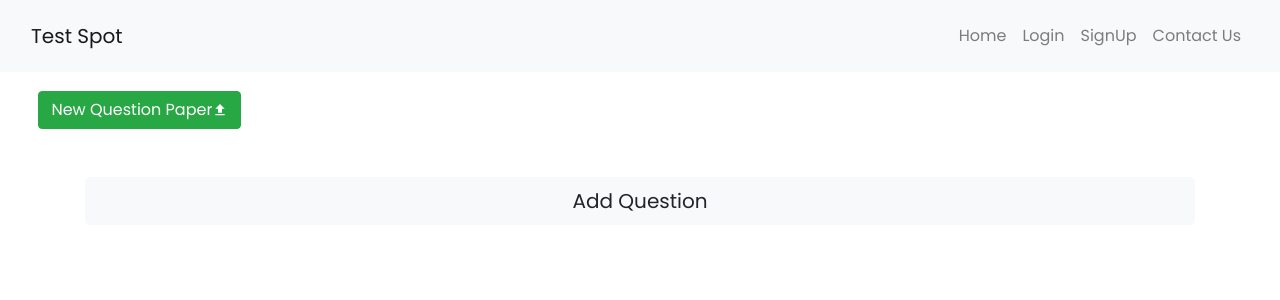
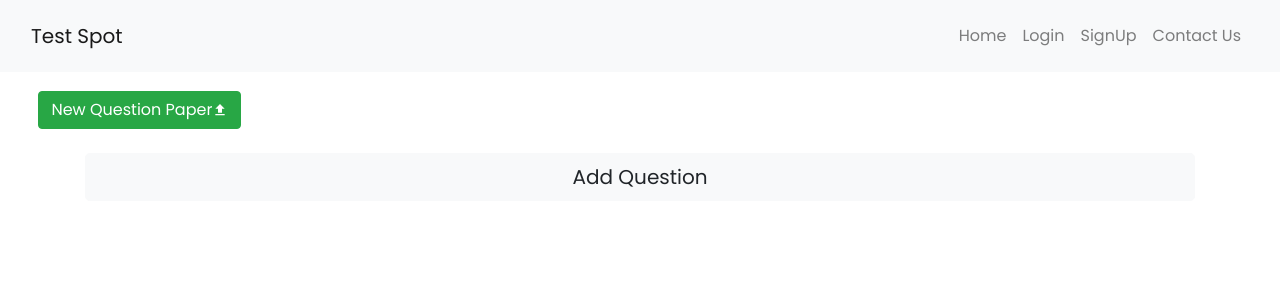
Before and after one commit to Sreejit7/online_examination_frontend, a React (Create React App) app: page /uploadQuestion in a window 1280 px wide. Shown: the top 300 px of the page. Built offline with nearby package versions, Linux system fonts and the light colour scheme.

Commit message:
Updated Question Add, Edit & Delete functionality

```diff
--- a/src/components/AddQuestion/AddQuestion.jsx
+++ b/src/components/AddQuestion/AddQuestion.jsx
@@ -1,27 +1,23 @@
-import { useState } from "react";
+import { useEffect, useState } from "react";
 import { Button, FormControl, InputGroup } from "react-bootstrap";
 import { MdDone, MdDelete } from 'react-icons/md';
 import { FaEdit } from 'react-icons/fa';
 import { useGlobalContext } from "../../context";
 import './AddQuestion.css';
 
-function AddQuestion({ questionIndex }) {
-  const { questions, setQuestions, questionCount, setQuestionCount } = useGlobalContext();
+function AddQuestion({ questionIndex, question }) {
+  const { questions, setQuestions } = useGlobalContext();
   const [questionItem, setQuestionItem] = useState({
     title: '',
     options: ['','','',''],
     correctIndex: null
   });
-  const [inputMode, setInputMode] = useState(false);
   const [saveMode, setSaveMode] = useState(false);
-  const [editMode, setEditMode] = useState(false);
-  const [questionTitle, setQuestionTitle] = useState('');
+  const [editMode, setEditMode] = useState(true);
   const ansOptions = ['A', 'B', 'C', 'D'];
-  const initialQuestionState = {
-    title: '',
-    options: ['','','',''],
-    correctIndex: null
-  }
+  useEffect(() => {
+    setQuestionItem(question);
+  },[]);
 
   const handleQuestionTitle = (title) => {
     setQuestionItem({
@@ -46,28 +42,17 @@ function AddQuestion({ questionIndex }) {
     });
   }
 
-  const handleAddQuestion = (e) => {
-    e.preventDefault();
-    setQuestions([...questions, questionItem]);
-    setQuestionCount(questionCount + 1);
-    setQuestionTitle(questionItem.title);
-    setInputMode(false);
-    setSaveMode(true);
-  }
-
   const handleUpdateQuestion = (e) => {
     e.preventDefault();
     let newQuestions = [...questions];
     newQuestions[questionIndex] = questionItem;
     setQuestions(newQuestions);
-    setQuestionTitle(questionItem.title);
     setEditMode(false);
     setSaveMode(true);
   }
 
   const handleEditQuestion = (e) => {
     e.preventDefault();
-    // setQuestionItem(questions[questionIndex]);
     setSaveMode(false);
     setEditMode(true);
   }
@@ -77,19 +62,13 @@ function AddQuestion({ questionIndex }) {
     let newQuestions = [...questions];
     newQuestions.splice(questionIndex, 1);
     setQuestions(newQuestions);
-    setQuestionCount(questionCount - 1);
   }
 
-  const handleQuestionInput = (e) => {
-    e.preventDefault();
-    setInputMode(true);
-    setSaveMode(false);
-  }
   return (
     <section className = "mb-5 mt-5 ">
-      {!inputMode && saveMode && (
+      {!editMode && saveMode && (
       <article className = "question-saved">
-        <h4 className = "question-saved-title">{questionTitle}</h4>
+        <h4 className = "question-saved-title">{question?.title}</h4>
         <nav className = "question-saved-btns">
           <Button variant = "dark">
             <FaEdit onClick = {(e) => handleEditQuestion(e)} />
@@ -99,11 +78,7 @@ function AddQuestion({ questionIndex }) {
           </Button>
         </nav>
       </article>)}
-      {!inputMode && !editMode && !saveMode && (
-      <Button variant = "light" size = "lg" block onClick = {handleQuestionInput}>
-        Add Question
-      </Button>)}
-      {(inputMode || editMode) && !saveMode && (
+      {editMode && !saveMode && (
       <section className = "question-form mb-5 mt-5">
         <InputGroup className = "mb-4">
           <InputGroup.Prepend>
@@ -143,7 +118,7 @@ function AddQuestion({ questionIndex }) {
           variant = "primary"
           className = "mt-3"
           size = "lg"
-          onClick = {editMode?(e) => handleUpdateQuestion(e):(e) => handleAddQuestion(e)}
+          onClick = {(e) => handleUpdateQuestion(e)}
           disabled = {questionItem?.correctIndex === null}
         >
           Confirm
--- a/src/context.js
+++ b/src/context.js
@@ -4,7 +4,7 @@ const AppContext = createContext();
 
 export const AppProvider = ({children}) => {
   const [questions, setQuestions] = useState([]);
-  const [questionCount, setQuestionCount] = useState(1);
+  const [questionCount, setQuestionCount] = useState(0);
 
   return (
     <AppContext.Provider
--- a/src/screen/UploadQuestion.jsx
+++ b/src/screen/UploadQuestion.jsx
@@ -1,11 +1,19 @@
-import { useState } from "react";
 import { Button } from "react-bootstrap";
 import { MdFileUpload } from 'react-icons/md';
 import AddQuestion from "../components/AddQuestion/AddQuestion";
 import { useGlobalContext } from "../context";
 
 function UploadQuestion() {
-  const { questions, setQuestions, questionCount } = useGlobalContext();
+  const { questions, setQuestions } = useGlobalContext();
+  const initialQuestionState = {
+    title: '',
+    options: ['','','',''],
+    correctIndex: null
+  }
+
+  const addBlankQuestion = () => {
+    setQuestions([...questions, initialQuestionState]);
+  }
   console.log(questions);
   return (
     <main className = "page">
@@ -14,11 +22,12 @@ function UploadQuestion() {
         <MdFileUpload/>
       </Button>
       <div className = "container questions-container">
-        {Array(questions.length + 1).fill().map((_, i) => {
-          return (
-          <AddQuestion key = {i} questionIndex = {i}/>
-          );
-        })}
+        {questions.map((question, index) =>
+          <AddQuestion key = {index} questionIndex = {index} question = {question} />
+        )}
+        <Button variant = "light" size = "lg" block className = "mt-4 mb-4" onClick = {addBlankQuestion}>
+          Add Question
+        </Button>
       </div>
     </main>
   )
```
